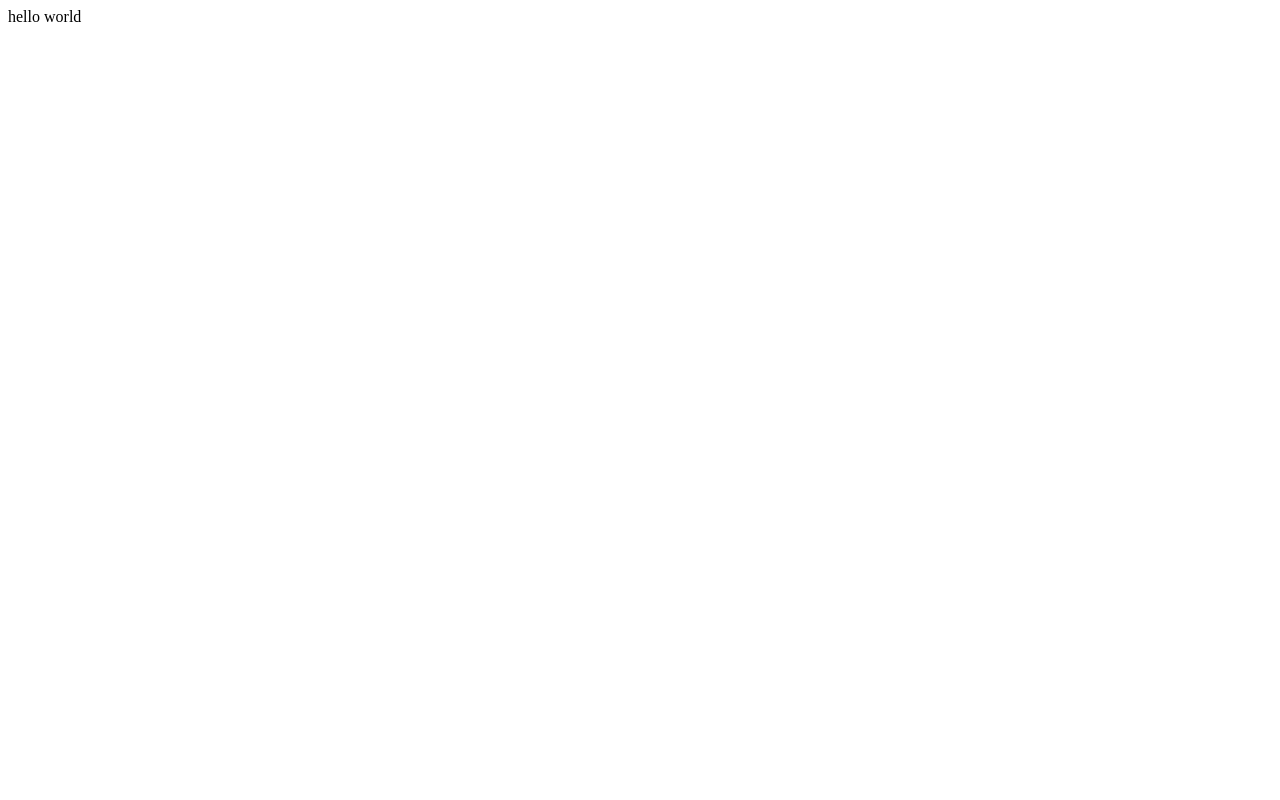
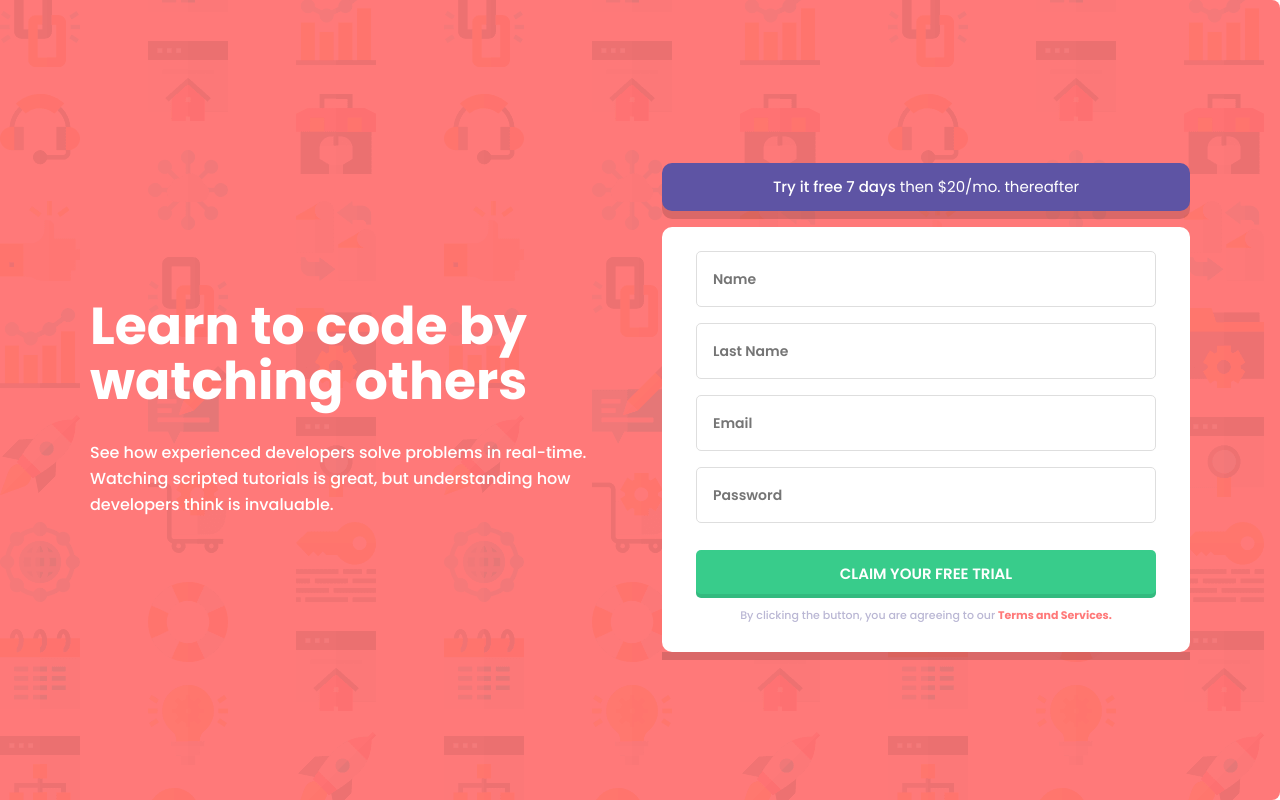
Before and after one commit to thiagomartns/signup-form-ts, a React (Vite) app: page / in a window 1280 px wide. Built offline with nearby package versions, Linux system fonts and the light colour scheme.

Commit message:
Add JSX and styles to root component

```diff
--- a/src/App.scss
+++ b/src/App.scss
@@ -1 +1,157 @@
 @import './globalStyles.scss';
+
+* {
+  margin: 0;
+  padding: 0;
+  box-sizing: border-box;
+}
+
+.App {
+  position: relative;
+  display: flex;
+  align-items: center;
+  justify-content: center;
+  width: 100vw;
+  height: 100vh;
+  background-image: url(./assets/images/bg-intro-desktop.png);
+
+  .app-content {
+    display: grid;
+    grid-template-columns: repeat(2, 1fr);
+    align-items: center;
+    justify-content: center;
+    z-index: 1;
+    max-width: 1100px;
+    height: 474px;
+    grid-gap: 2.75rem;
+
+    .app-content--text {
+      display: flex;
+      flex-direction: column;
+      gap: 2rem;
+      width: 100%;
+
+      .text-h1 {
+        font: $poppins-b-2;
+        color: white;
+      }
+
+      .text-p {
+        font: $poppins-r-3;
+        color: white;
+      }
+    }
+
+    .app-content--form {
+      display: flex;
+      flex-direction: column;
+      gap: 1rem;
+      width: 100%;
+      height: 100%;
+      box-shadow: 0px 8px 0px rgba(0, 0, 0, 0.14688);
+
+      .trial-button {
+        .purple-btn {
+          background-color: $blue;
+          box-shadow: 0px 8px 0px rgba(0, 0, 0, 0.14688);
+          border-radius: 10px;
+          padding: 0 2rem;
+          // color: white;
+          font: $poppins-r-2;
+          font-weight: 400;
+          // border: none;
+          // height: 3rem;
+          // width: 100%;
+
+          span {
+            font-weight: 500;
+          }
+        }
+      }
+
+      .form-container {
+        height: 100%;
+        width: 100%;
+        display: flex;
+        flex-direction: column;
+        justify-content: space-between;
+        align-items: center;
+        background-color: #fff;
+        width: 100%;
+        height: 425px;
+        border-radius: 10px;
+        padding: 1.5rem 1rem;
+        gap: 1rem;
+
+        .input-container {
+          display: flex;
+          flex-direction: column;
+          width: 460px;
+          gap: 1rem;
+
+          input {
+            height: 56px;
+            background: #FFFFFF;
+            border: 1px solid #dedede;
+            border-radius: 5px;
+            font: $poppins-sb-1;
+            // color: $dark-blue;
+            padding-left: 1rem;
+
+            &::placeholder {
+              font: $poppins-sb-1;
+            }
+
+            &:focus {
+              outline: none;
+              border: 1px solid $blue;
+              padding-left: 1.5rem;
+              font: $poppins-sb-1;
+
+              &:focus::placeholder {
+                color: white;
+              }
+            }
+          }
+        }
+
+        .submit {
+          width: 460px;
+          display: flex;
+          flex-direction: column;
+          align-items: center;
+          gap: 0.25rem;
+
+          .submit-btn {
+            background: $green;
+            box-shadow: inset 0px -4px 0px rgba(0, 0, 0, 0.0908818);
+            border-radius: 5px;
+            font: $poppins-sb-2;
+            text-transform: uppercase;
+          }
+          .terms {
+            font: $poppins-r-1;
+            color: $grayish-blue;
+
+            span {
+              font: $poppins-b-1;
+              color: $red;
+            }
+          }
+        }
+      }
+    }
+  }
+}
+
+.overlay {
+  position: absolute;
+  top: 0;
+  left: 0;
+  width: 100%;
+  height: 100%;
+  background: $red;
+  // opacity: .75;
+  mix-blend-mode: multiply;
+  border-radius: 0px 8px 8px 0px;
+}
--- a/src/App.tsx
+++ b/src/App.tsx
@@ -4,9 +4,36 @@ import './App.scss';
 function App() {
 
   return (
-    <div className='App'>
-      hello world
-    </div>
+    <>
+      <div className='App'>
+        <div className="app-content">
+          <div className="app-content--text">
+            <h1 className="text-h1">Learn to code by watching others</h1>
+            <p className="text-p">See how experienced developers solve problems in real-time. Watching scripted tutorials is great, but understanding how developers think is invaluable. </p>
+          </div>
+          <div className="app-content--form">
+            <div className="trial-button">
+              <button className="purple-btn btn"><span>Try it free 7 days</span> then $20/mo. thereafter</button>
+            </div>
+            <form form-container--form>
+              <div className="form-container">
+                <div className="input-container">
+                  <input className='input-name input' placeholder='Name' required type="text" />
+                  <input className='input-lastname input' placeholder='Last Name' required type="text" />
+                  <input className='input-email input' placeholder='Email' required type="email" />
+                  <input className='input-password input' required placeholder='Password' type="password" />
+                </div>
+                <div className="submit">
+                  <button className="submit-btn btn">claim your free trial</button>
+                  <p className="terms">By clicking the button, you are agreeing to our <span>Terms and Services.</span></p>
+                </div>
+              </div>
+            </form>
+          </div>
+        </div>
+      </div>
+      <div className="overlay"></div>
+    </>
   )
 }
 
```
